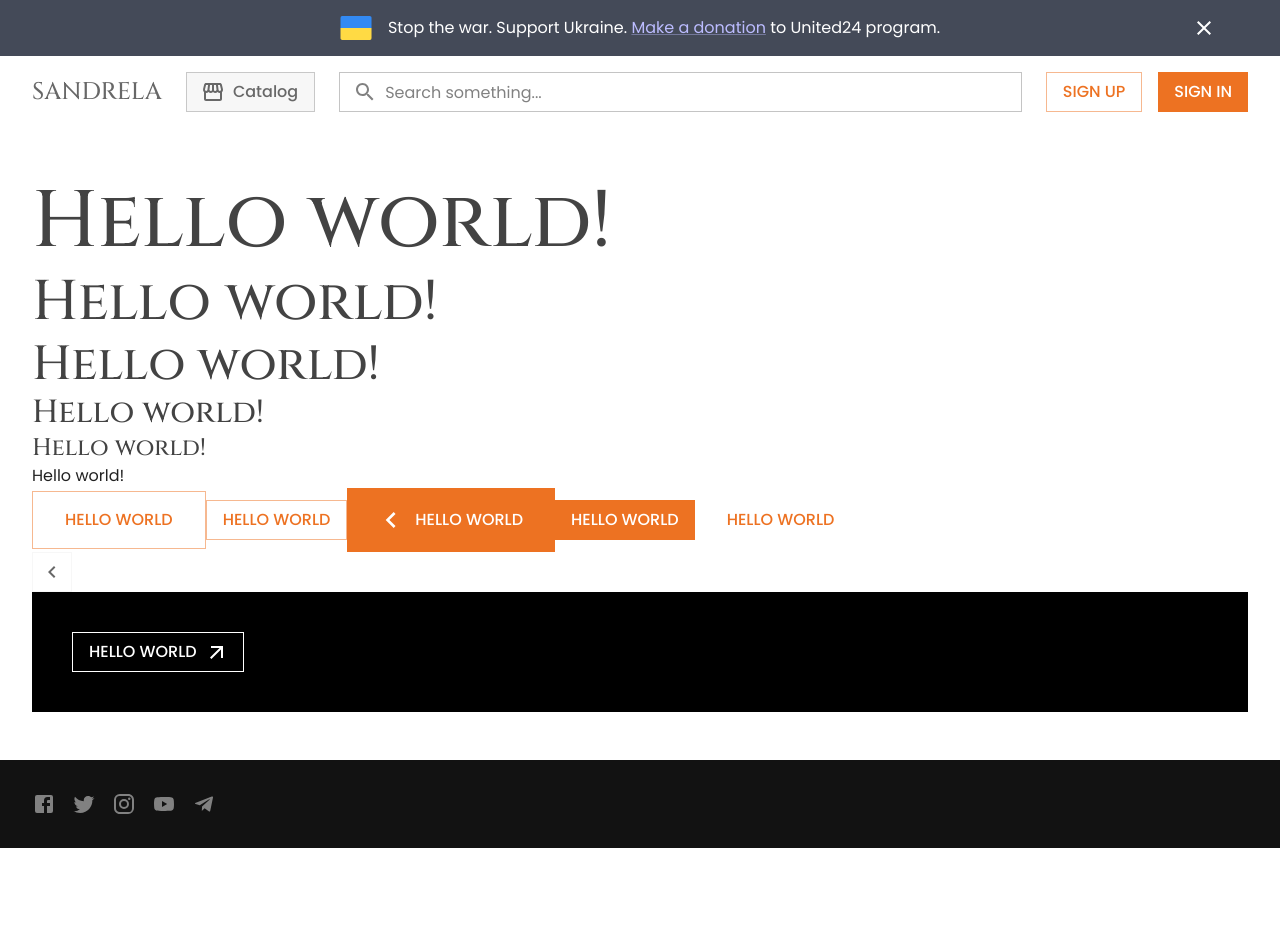
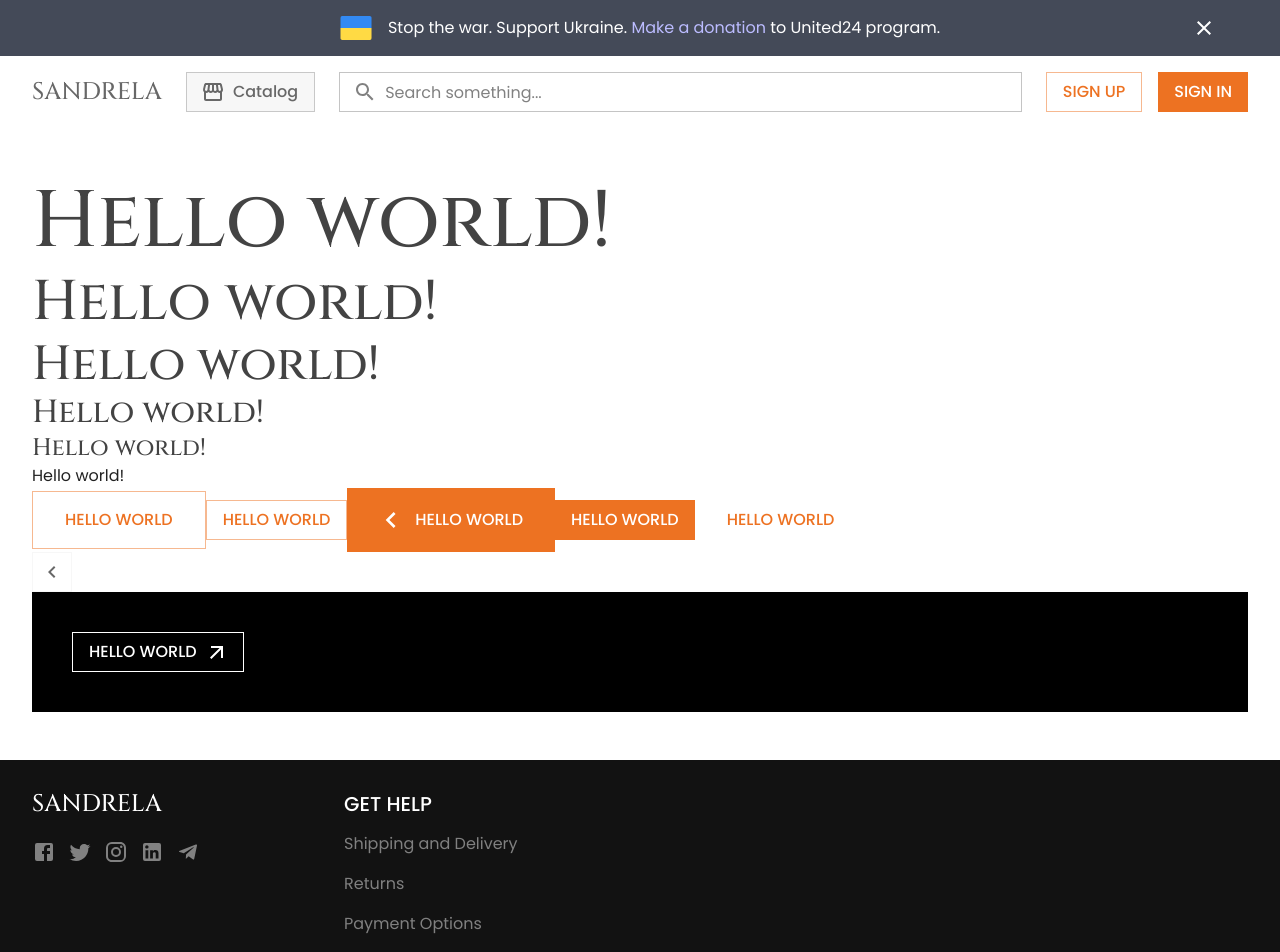
Before and after one commit to berezenko04/wedding-shop, a React (Vite) app in the folder client/: page / in a window 1280 px wide. Shown: the top 952 px of the page. Before the commit the page ends 848 px from the top, so only its background shows below. Built offline with nearby package versions, Linux system fonts and the light colour scheme.

Commit message:
feat: added custom mui link variants

```diff
--- a/client/src/components/navigation/Footer/Socials/index.tsx
+++ b/client/src/components/navigation/Footer/Socials/index.tsx
@@ -5,7 +5,7 @@ import { socials } from "@/data/socials";
 
 const Socials: React.FC = () => {
   return (
-    <Stack sx={{ flexDirection: "row", gap: 2 }}>
+    <Stack sx={{ flexDirection: "row", gap: 1.5 }}>
       {socials.map(({ icon: Icon, href }, idx) => (
         <Link href={href} key={idx} sx={{ width: 24, height: 24 }}>
           <Icon
--- a/client/src/components/navigation/Footer/index.tsx
+++ b/client/src/components/navigation/Footer/index.tsx
@@ -1,8 +1,10 @@
-import { Box, Grid } from "@mui/material";
+import { Box, Grid, Link, Stack, Typography } from "@mui/material";
 
 // components
 import CustomContainer from "@/components/ui/layout/CustomContainer";
 import Socials from "./Socials";
+import Logo from "../Logo";
+import { footerHelpMenu } from "@/data/menus";
 
 const Footer: React.FC = () => {
   return (
@@ -10,7 +12,24 @@ const Footer: React.FC = () => {
       <CustomContainer>
         <Grid container spacing={4}>
           <Grid size={{ xs: 3 }}>
-            <Socials />
+            <Stack gap={3}>
+              <Logo color="light" />
+              <Socials />
+            </Stack>
+          </Grid>
+          <Grid size={{ xs: 3 }}>
+            <Stack gap={2}>
+              <Typography color="common.white" fontSize={20} fontWeight={500} textTransform="uppercase">
+                Get Help
+              </Typography>
+              <Stack component="nav" gap={2}>
+                {footerHelpMenu.map(({ title, href }) => (
+                  <Link href={href} color="grey">
+                    {title}
+                  </Link>
+                ))}
+              </Stack>
+            </Stack>
           </Grid>
         </Grid>
       </CustomContainer>
--- a/client/src/components/navigation/Logo/index.tsx
+++ b/client/src/components/navigation/Logo/index.tsx
@@ -1,8 +1,12 @@
 import { Typography, Link } from "@mui/material";
 
-const Logo: React.FC = () => {
+type LogoProps = {
+  color?: "light" | "dark";
+};
+
+const Logo: React.FC<LogoProps> = ({ color = "dark" }) => {
   return (
-    <Link href="/" sx={{ textDecoration: "none", color: "grey.500" }}>
+    <Link href="/" sx={{ color: color === "dark" ? "grey.500" : "common.white" }}>
       <Typography textTransform="uppercase" fontSize={24} fontFamily='"Cinzel", serif'>
         Sandrela
       </Typography>
--- /dev/null
+++ b/client/src/data/menus.ts
@@ -0,0 +1,6 @@
+export const footerHelpMenu = [
+  { title: "Shipping and Delivery", href: "#" },
+  { title: "Returns", href: "#" },
+  { title: "Payment Options", href: "#" },
+  { title: "Contact Us", href: "#" },
+];
--- a/client/src/data/socials.ts
+++ b/client/src/data/socials.ts
@@ -1,9 +1,9 @@
-import { Facebook, Instagram, Telegram, Twitter, YouTube } from "@mui/icons-material";
+import { Facebook, Instagram, LinkedIn, Telegram, Twitter } from "@mui/icons-material";
 
 export const socials = [
   { icon: Facebook, href: "#" },
   { icon: Twitter, href: "#" },
   { icon: Instagram, href: "#" },
-  { icon: YouTube, href: "#" },
+  { icon: LinkedIn, href: "#" },
   { icon: Telegram, href: "#" },
 ];
--- a/client/src/theme.ts
+++ b/client/src/theme.ts
@@ -178,7 +178,39 @@ const theme = createTheme({
     MuiLink: {
       defaultProps: {
         component: LinkBehavior,
+        underline: "none",
       },
+      styleOverrides: {
+        root: {
+          transition: "all 0.2s ease",
+        },
+      },
+      variants: [
+        {
+          props: { color: "primary" },
+          style: ({ theme }) => ({
+            color: theme.palette.primary.main,
+            "&:hover": {
+              color: theme.palette.primary.dark,
+            },
+          }),
+        },
+        {
+          props: { variant: "underlined" },
+          style: {
+            textDecoration: "underline",
+          },
+        },
+        {
+          props: { color: "grey" },
+          style: ({ theme }) => ({
+            color: theme.palette.grey[400],
+            "&:hover": {
+              color: theme.palette.common.white,
+            },
+          }),
+        },
+      ],
     },
     MuiOutlinedInput: {
       styleOverrides: {
```
Also changed, not shown: client/src/types/mui.d.ts (+13 -1 lines).
